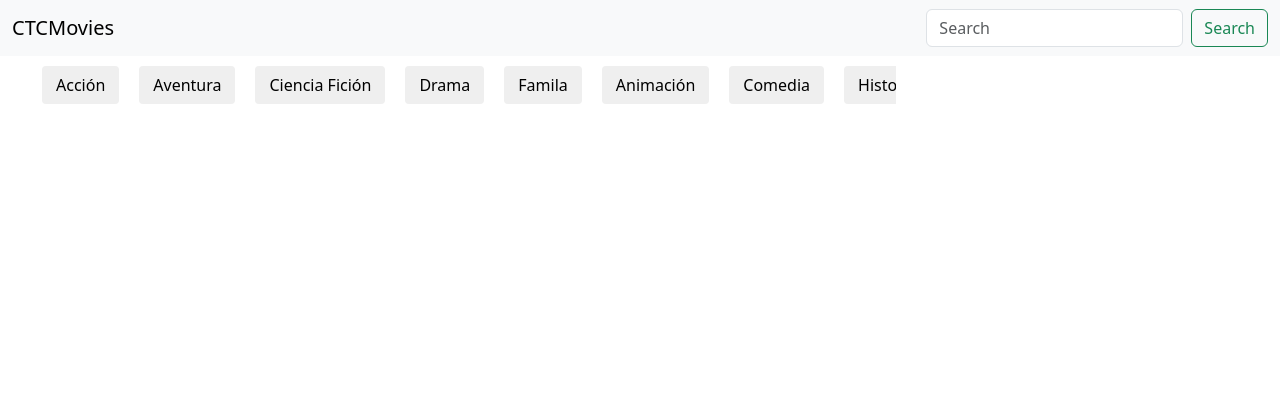
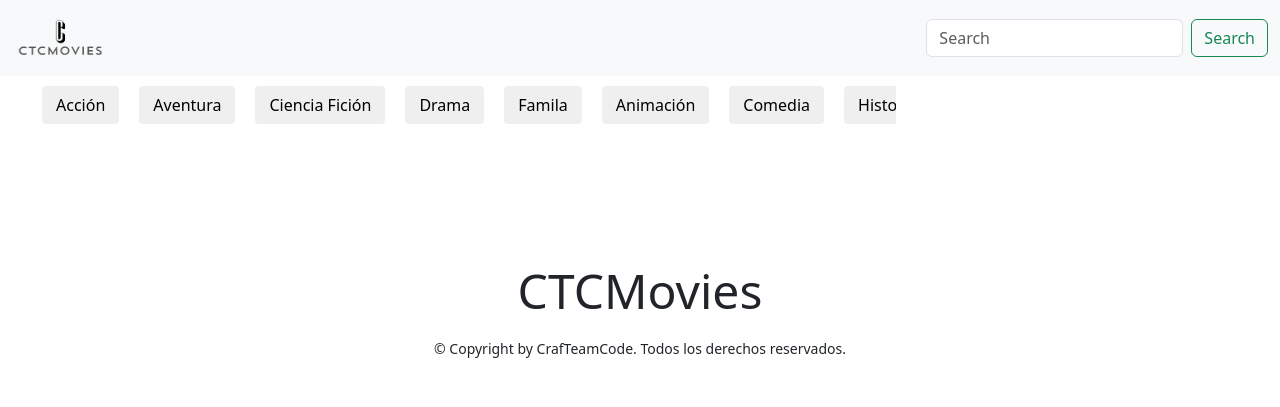
Before and after one commit to yeisson12/ctcmovies_hackathon, a PHP site: page / in a window 1280 px wide. Shown: the top 407 px of the page. Run offline with PHP 8.4, Linux system fonts and the light colour scheme.

Commit message:
Footer & icon

```diff
--- a/css/style.css
+++ b/css/style.css
@@ -85,3 +85,8 @@ a {
     font-size: 0.8rem;
     color: #555;
 }
+
+.logo{
+    width: 100px;
+    height: 50px;
+}
--- a/index.html
+++ b/index.html
@@ -4,6 +4,7 @@
 <head>
     <meta charset="UTF-8">
     <meta name="viewport" content="width=device-width, initial-scale=1.0">
+    <link rel="icon" href="assest/ico/CTCMovies-logo.ico">
     <link href="https://cdn.jsdelivr.net/npm/bootstrap@5.3.2/dist/css/bootstrap.min.css" rel="stylesheet"
         integrity="sha384-T3c6CoIi6uLrA9TneNEoa7RxnatzjcDSCmG1MXxSR1GAsXEV/Dwwykc2MPK8M2HN" crossorigin="anonymous">
     <link rel="stylesheet" href="css/style.css">
@@ -14,7 +15,9 @@
     <header>
       <nav class="navbar bg-body-tertiary">
         <div class="container-fluid">
-          <a href="index.html" class="navbar-brand"> CTCMovies</a>
+          <a href="index.html" class="navbar-brand">
+            <img class="logo" src="assest/Img/CTCMovies-logo.png" alt="logo">
+          </a>
           <div class="d-flex" role="search">
             <input class="form-control me-2" type="search" placeholder="Search" id="ingresarPelicula" aria-label="Search">
             <button class="btn btn-outline-success"  onclick="buscarPeliculas()">Search</button>
@@ -94,8 +97,6 @@
     </section>
 
     <section>
-
-
         <div class="pelicula" id="movie-cards">
         <p id="moviePlot"></p>
         <p id="movieDirector"></p>
@@ -121,6 +122,12 @@
   </div>
 </div>
 
+<footer class="py-5 mt-5">
+  <div class="container text-dark text-center">
+    <p class="display-5 mb-3">CTCMovies</p>
+    <small class="text-whithe-50">&copy; Copyright by CrafTeamCode. Todos los derechos reservados. </small>
+  </div>
+</footer>
 
     <script src="js/api.js"></script>
     <script src="https://cdn.jsdelivr.net/npm/bootstrap@5.3.2/dist/js/bootstrap.bundle.min.js"
```
Also changed, not shown: assest/Img/CTCMovies-logo.png (added), assest/ico/CTCMovies-logo.ico (added).
